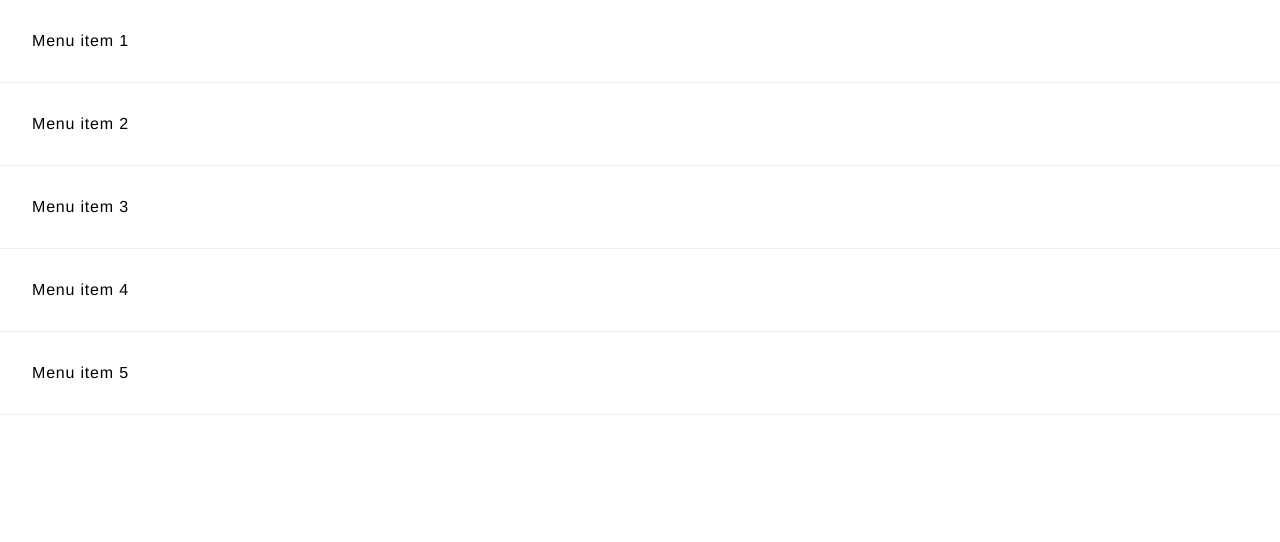
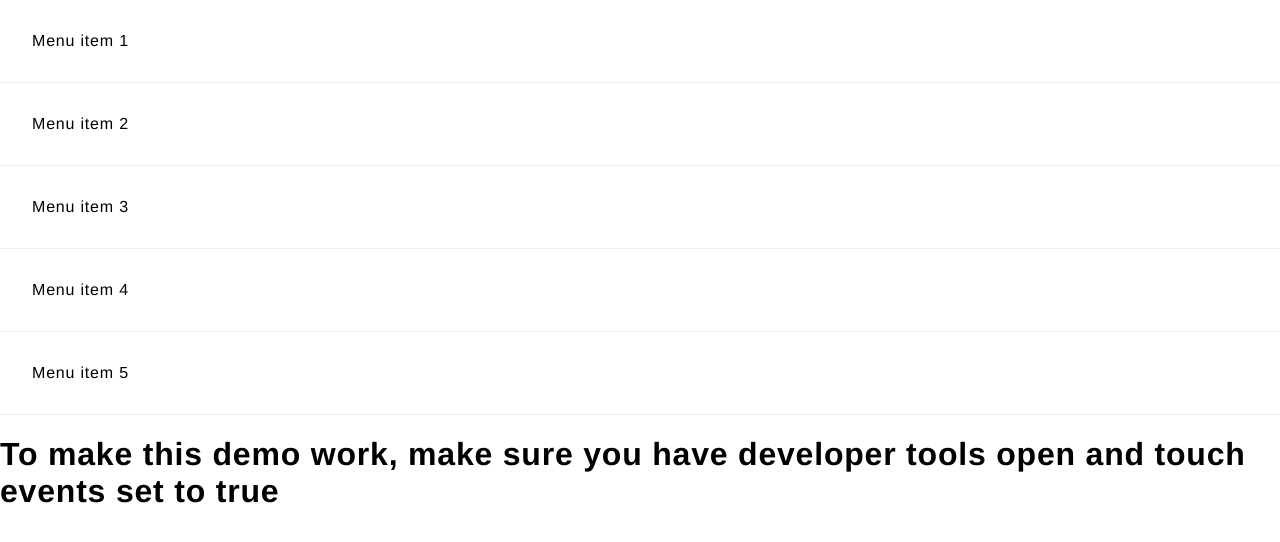
Before and after one commit to code0wl/swipeable-menu, a website: page index.html in a window 1280 px wide. Drawn offline with Linux system fonts and the light colour scheme.

Commit message:
instruction

```diff
--- a/index.html
+++ b/index.html
@@ -27,6 +27,8 @@
     </ul>
 </div>
 
+<h1>To make this demo work, make sure you have developer tools open and touch events set to true</h1>
+
 <script src="swipeable-menu.js"></script>
 <script>
     var swiper = new SwipeableList({
```
